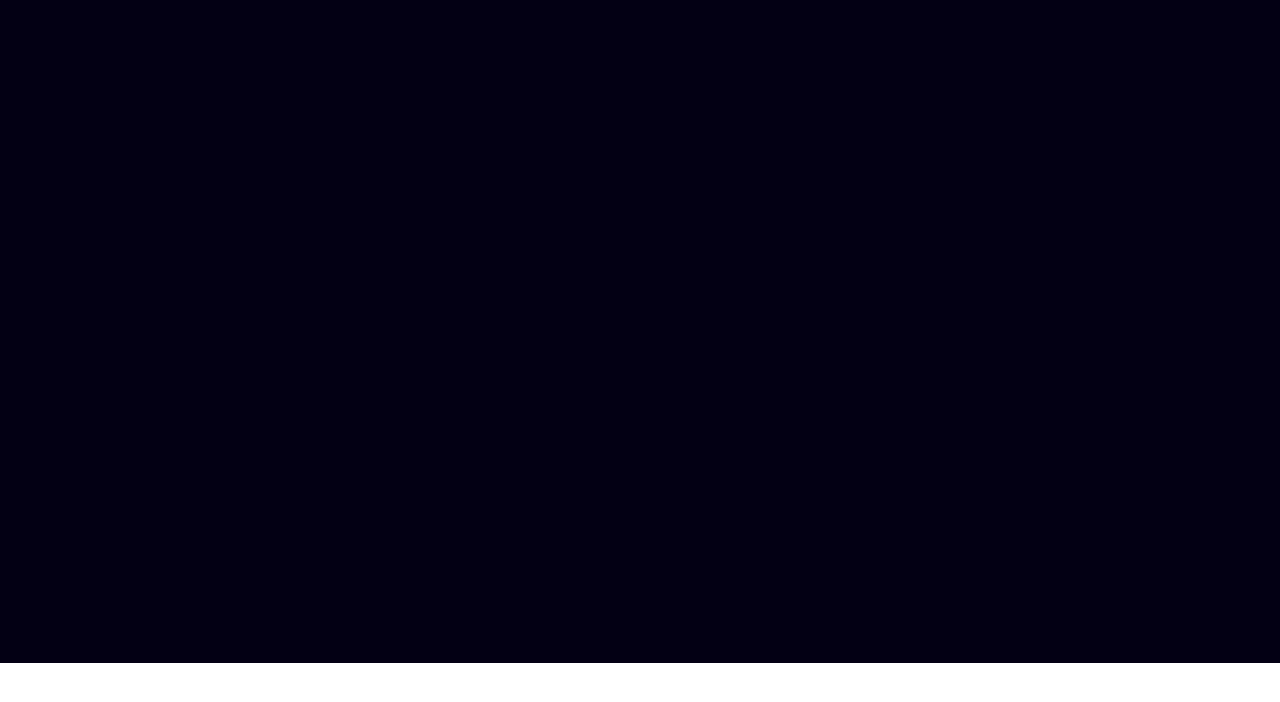
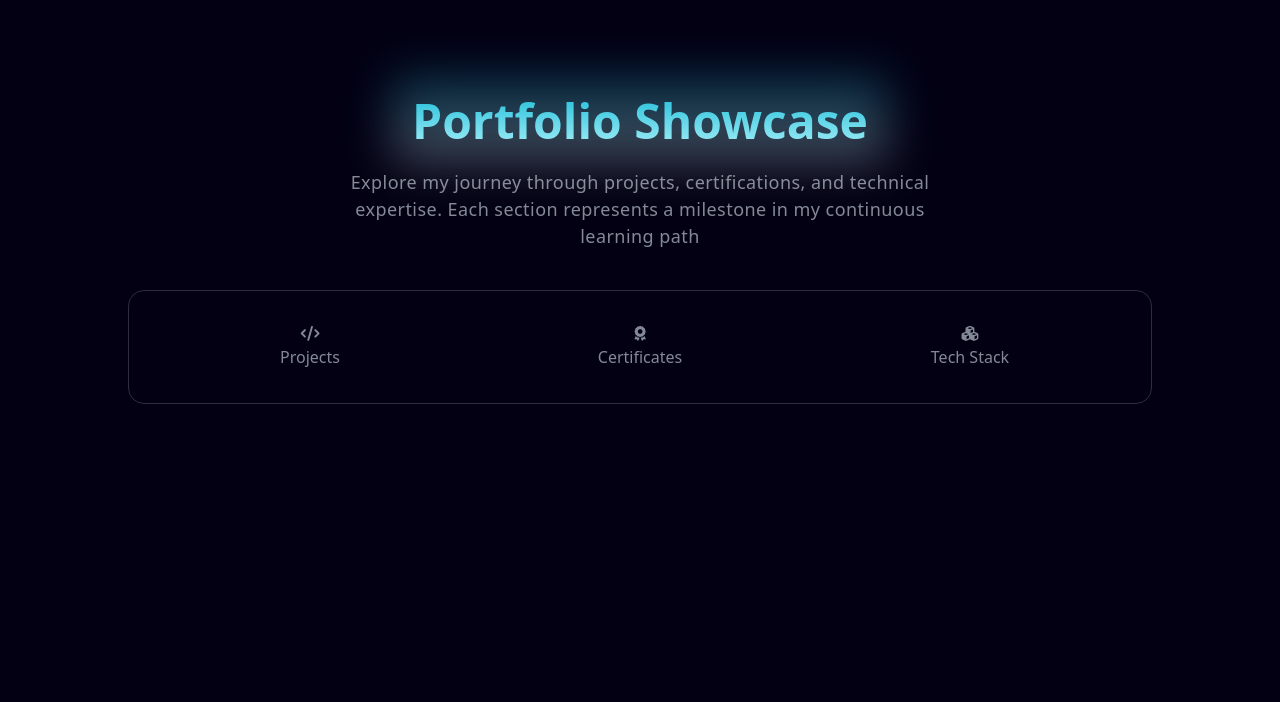
Before and after one commit to EmmanuelOhore/PersonalPorfolio, a React (Vite) app: page / in a window 1280 px wide. Shown: the part 1575-2277 px from the top of the page. Before the commit the page ends 2238 px from the top, so only its background shows below. Built offline with nearby package versions, Linux system fonts and the light colour scheme.

Commit message:
Add PortfolioPage and PortfolioProjects components; integrate into homepage layout

```diff
--- a/src/App.jsx
+++ b/src/App.jsx
@@ -2,10 +2,12 @@ import { useState } from "react";
 import { AnimatePresence } from "framer-motion";
 import Hompage from "./pages/Hompage";
 import WelcomePage from "./pages/Welcomepage";
+import PorfolioPage from "./pages/PorfolioPage";
 import { Route, Routes } from "react-router-dom";
 
 function App() {
   const [isloaded, setisloaded] = useState(true);
+
   return (
     <>
       <AnimatePresence mode="wait">
--- a/src/components/AboutMe.jsx
+++ b/src/components/AboutMe.jsx
@@ -45,7 +45,7 @@ function AboutMe() {
     Aos.init({ duration: 1000 });
   }, []);
   return (
-    <main className=" pt-[6rem] h-[200vh] ">
+    <main className=" pt-[6rem]  ">
       <header className="flex flex-col  text-center">
         <h1
           data-aos="fade-up"
--- /dev/null
+++ b/src/components/porfolioProjects.jsx
@@ -0,0 +1,63 @@
+import { useState } from "react";
+
+const Projects = () => <h1 className="text-white">Projectes</h1>;
+const Certificates = () => <h1 className="text-white">Certificates Section</h1>;
+const TechStack = () => <h1 className="text-white">Tech Stack Section</h1>;
+const PortfolioProjects = () => {
+  const [selected, setselcted] = useState(null);
+  const handlechange = (text) => {
+    selected === text ? setselcted(null) : setselcted(text);
+  };
+  return (
+    <section className="flex flex-col items-center  mt-10 ">
+      <nav className="border border-1 border-gray-500/40 flex w-[80%] rounded-[1rem] overflow-hidden">
+        <ul className="  w-full py-2 px-4  flex justify-between">
+          <li
+            to="projects"
+            onClick={() => handlechange("projects")}
+            className=" relative overflow-hidden group  flex-1 h-[6rem] rounded-[1rem] flex flex-col gap-1 justify-center items-center"
+          >
+            <span className="absolute  inset-0 bg-gradient-to-l  from-white via-cyan-800 to-cyan-600 opacity-0 group-hover:opacity-20 transition-all duration-500"></span>
+            <i className="fa-solid fa-code text-[15px] text-[#838996] group-hover:text-cyan-500  "></i>{" "}
+            <p className="text-[#838996] text-[16px] capitalize font-normal group-hover:text-white z-20">
+              Projects
+            </p>
+          </li>
+
+          <li
+            onClick={() => handlechange("certificates")}
+            className=" relative overflow-hidden group flex-1 h-[6rem] rounded-[1rem] flex flex-col gap-1 justify-center items-center"
+          >
+            <span className="absolute  inset-0 bg-gradient-to-l from-white via-cyan-800 to-cyan-600 opacity-0 group-hover:opacity-20 transition-all duration-500"></span>
+            <i className="fa-solid fa-award text-[15px] text-[#838996] group-hover:text-cyan-500  "></i>{" "}
+            <p className="text-[#838996] text-[16px] capitalize font-normal group-hover:text-white z-20">
+              certificates
+            </p>
+          </li>
+          <li
+            onClick={() => handlechange("techstack")}
+            className=" relative overflow-hidden group  flex-1 h-[6rem] rounded-[1rem] flex flex-col gap-1 justify-center items-center"
+          >
+            <span className="absolute  inset-0 bg-gradient-to-l from-white via-cyan-800 to-cyan-600 opacity-0 group-hover:opacity-20 transition-all duration-500"></span>
+            <i className="fa-solid fa-cubes text-[15px] text-[#838996] group-hover:text-cyan-500 "></i>{" "}
+            <p className="text-[#838996] text-[16px] capitalize font-normal group-hover:text-white z-20">
+              Tech stack
+            </p>
+          </li>
+        </ul>
+      </nav>
+      {/* porflion and other stuff */}
+      <div className="mt-10">
+        {selected === "projects" ? (
+          <Projects />
+        ) : selected === "certificates" ? (
+          <Certificates />
+        ) : selected === "techstack" ? (
+          <TechStack />
+        ) : null}
+      </div>
+    </section>
+  );
+};
+
+export default PortfolioProjects;
--- a/src/pages/Hompage.jsx
+++ b/src/pages/Hompage.jsx
@@ -2,6 +2,7 @@ import AboutMe from "../components/AboutMe";
 import AnimatedBackground from "../components/AnimimatedBackgrounmd";
 import MainSection from "../components/Herosection";
 import NavBar from "../components/NavBar";
+import PorfolioPage from "./PorfolioPage";
 function Hompage() {
   return (
     <div className=" bg-[#030014] ">
@@ -9,6 +10,7 @@ function Hompage() {
       <NavBar />
       <MainSection />
       <AboutMe />
+      <PorfolioPage />
     </div>
   );
 }
--- /dev/null
+++ b/src/pages/PorfolioPage.jsx
@@ -0,0 +1,32 @@
+import { Outlet } from "react-router-dom";
+import PortfolioProjects from "../components/porfolioProjects";
+
+function PorfolioPage() {
+  return (
+    <main className="pt-[6rem] flex flex-col  h-screen">
+      <section className="flex flex-col ">
+        <header className=" text-center">
+          <h1 className=" inline-block text-[48px] font-bold leading-[45px] relative  ">
+            <span className="bg-gradient-to-t from-white to-cyan-500 absolute -inset-5 opacity-30 blur-xl"></span>
+            <span className="bg-gradient-to-t  from-cyan-200 to-cyan-500 bg-clip-text text-transparent">
+              Portfolio Showcase
+            </span>
+          </h1>
+        </header>
+        <p className="text-[18px] w-1/2 mx-auto mt-6 text-[#838996] tracking-wide  text-center">
+          Explore my journey through projects, certifications, and technical
+          expertise. Each section represents a milestone in my continuous
+          learning path
+        </p>
+      </section>
+      {/* portfolio section */}
+
+      <PortfolioProjects />
+      <section className="mt-10">
+        <Outlet />
+      </section>
+    </main>
+  );
+}
+
+export default PorfolioPage;
```
